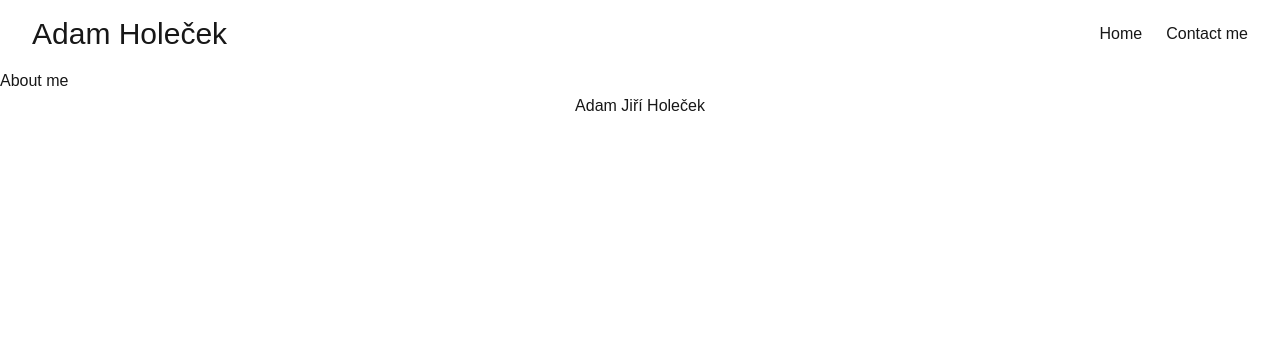
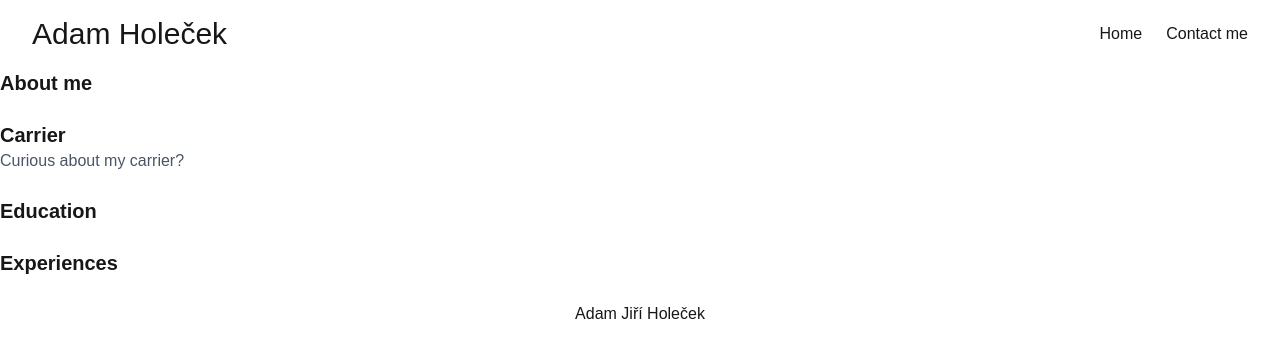
Before and after one commit to Adam222372/my-portfolio, a Next.js app: page /en in a window 1280 px wide. Shown: the top 358 px of the page. Built offline with nearby package versions, Linux system fonts and the light colour scheme; a web font is replaced by a local one.

Commit message:
removed data.json, grid page, added interation of data in griditem

```diff
--- a/app/[lang]/page.tsx
+++ b/app/[lang]/page.tsx
@@ -1,13 +1,19 @@
 import {getDictionary} from "../dictionaries";
+import GridItem from "../components/GridItem";
 
 export default async function Page({
                                        params,
                                    }: {
     params: Promise<{ lang: string }>
 }) {
-    const { lang } = await params
-    const dictionary = await getDictionary(lang as "en" | "cs")
+    const { lang } = await params;
+    if (lang !== "en" && lang !== "cs") {
+        throw new Error(`Unsupported language: ${lang}`);
+    }
+            <GridItem lang={lang as "en" | "cs"}></GridItem>
     return(
-        <h1>{dictionary.aboutme.title}</h1>
+        <div>
+            <GridItem lang={lang}></GridItem>
+        </div>
     )
 }
--- a/app/components/Grid.tsx
+++ /dev/null
@@ -1,7 +0,0 @@
-export default function Grid() {
-    return (
-        <div>
-
-        </div>
-    )
-}
--- a/app/components/GridItem.tsx
+++ b/app/components/GridItem.tsx
@@ -1,27 +1,28 @@
-import dataJson from "../data.json"
-import Image from "next/image";
+import { getDictionary } from "../dictionaries";
 
-interface DataItem {
-    id: string,
-    title: string,
-    description: string,
-    text: string,
-    image?: string,
+interface LocalizedContentProps {
+  lang: "en" | "cs";
 }
 
-export default function GridItem() {
-    return (
-        <div>
-            { dataJson.map((item: DataItem) => (
-                <div key={item.id}>
-                    <h1>{item.title}</h1>
-                    { item.image !== "" &&
-                        <Image src={`${item.image}`} alt={"Profile picture"} width={400} height={400} />
-                    }
-                    <p>{item.text}</p>
-                </div>
+export default async function GridItem({ lang }: LocalizedContentProps) {
+  const dictionary = await getDictionary(lang);
 
-            ))}
+  return (
+    <div>
+      {Object.entries(dictionary).map(([key, value]: [string, any]) => (
+        <div key={key} className="mb-6">
+          <h2 className="text-xl font-bold">{value.title}</h2>
+          <p className="text-gray-600">{value.description}</p>
+          {value.text && <p className="mt-2">{value.text}</p>}
+          {value.photoUrl && (
+            <img
+              src={value.photoUrl}
+              alt={value.title}
+              className="mt-4 rounded shadow"
+            />
+          )}
         </div>
-    )
+      ))}
+    </div>
+  );
 }
--- a/app/data.json
+++ /dev/null
@@ -1,27 +0,0 @@
-[
-  {
-    "id": "about-me",
-    "title": "About Me",
-    "description": "",
-    "text": "",
-    "photoUrl": ""
-  },
-  {
-    "id": "carrier",
-    "title": "Carrier",
-    "description": "Curious about my carrier?",
-    "text": ""
-  },
-  {
-    "id": "education",
-    "title": "Education",
-    "description": "",
-    "text": ""
-  },
-  {
-    "id": "expreriences",
-    "title": "Experiences",
-    "description": "",
-    "text": ""
-  }
-]
```
